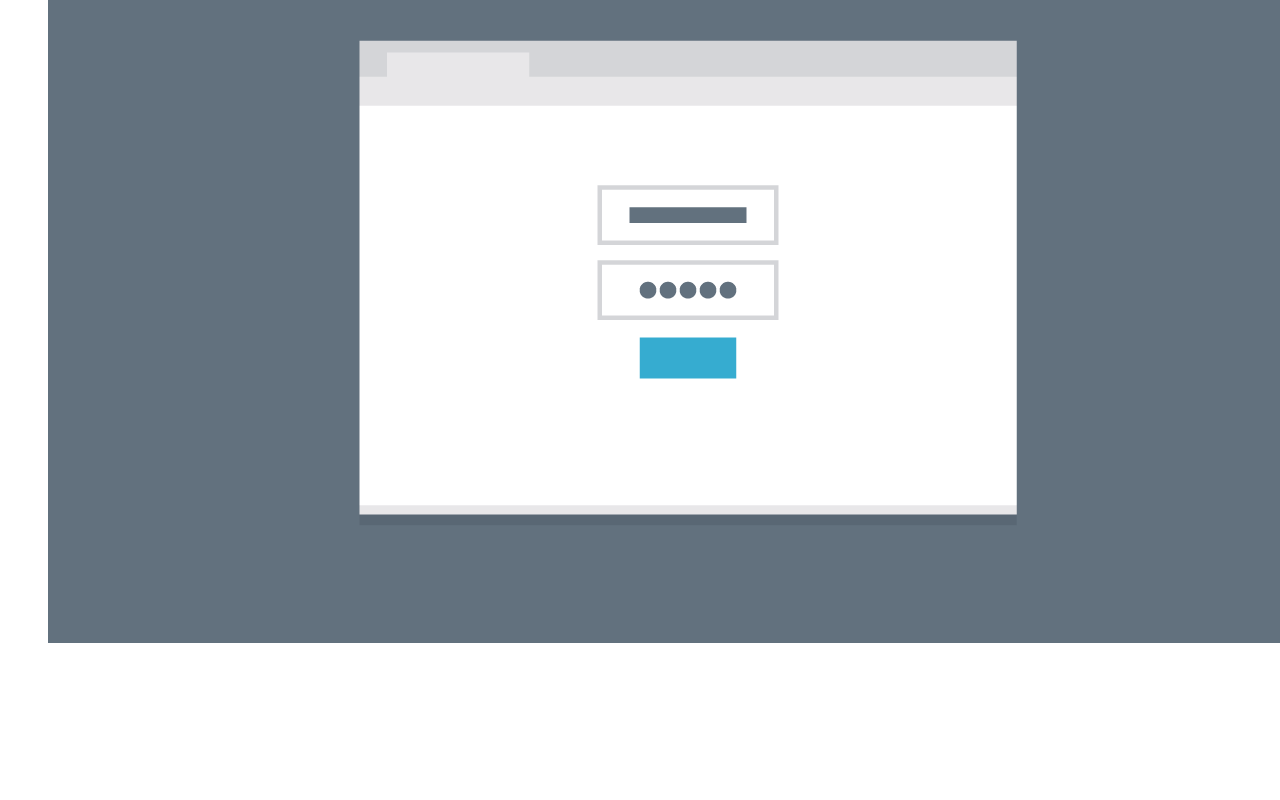
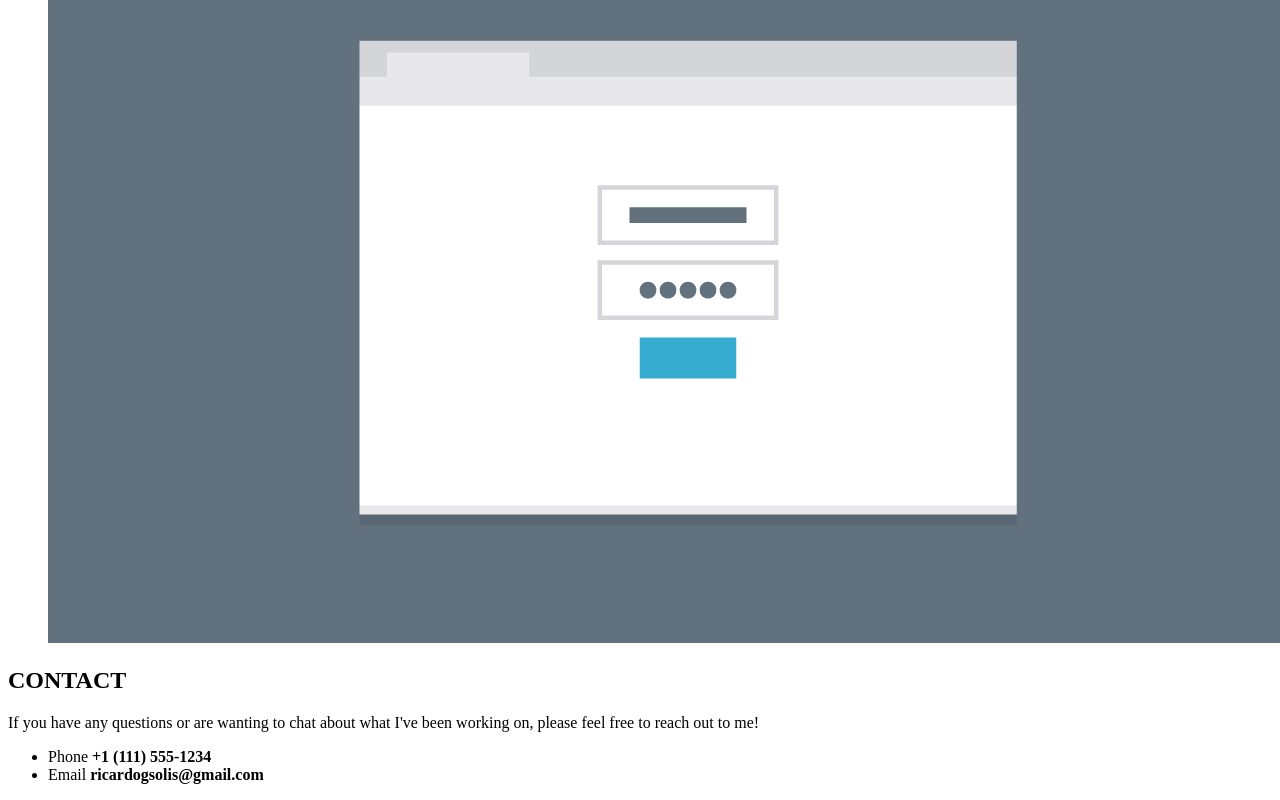
Before and after one commit to Ricardo-solis/mobile1st-responsive-layout, a plain HTML site: page index.html in a window 1280 px wide. Shown: the part 4131-4931 px from the top of the page. Before the commit the page ends 4794 px from the top, so only its background shows below. Drawn offline with Linux system fonts and the light colour scheme.

Commit message:
created a section with id contact

```diff
--- a/index.html
+++ b/index.html
@@ -13,7 +13,7 @@
             <li id="name">Ricardo Solis</li>
             <li><a href="index.html">Home</a></li>
             <li><a href="#portfolio">Portfolio</a></li>
-            <li><a href="#">Contact</a></li>
+            <li><a href="#contact">Contact</a></li>
         </ul>
     </nav>
     <main>
@@ -35,6 +35,16 @@
 
     </section>
 
+    <section id="contact">
+        <h2>CONTACT</h2>
+        <p>If you have any questions or are wanting to chat about what I've been working on, please feel free to reach out to me!</p>
+
+        <ul>
+            <li>Phone <b>+1 &#40;111&#41; 555-1234</b></li>
+            <li>Email <b>ricardogsolis&#64;gmail.com</b></li>
+        </ul>
+    </section>
+
 
 </body>
 </html>
```
